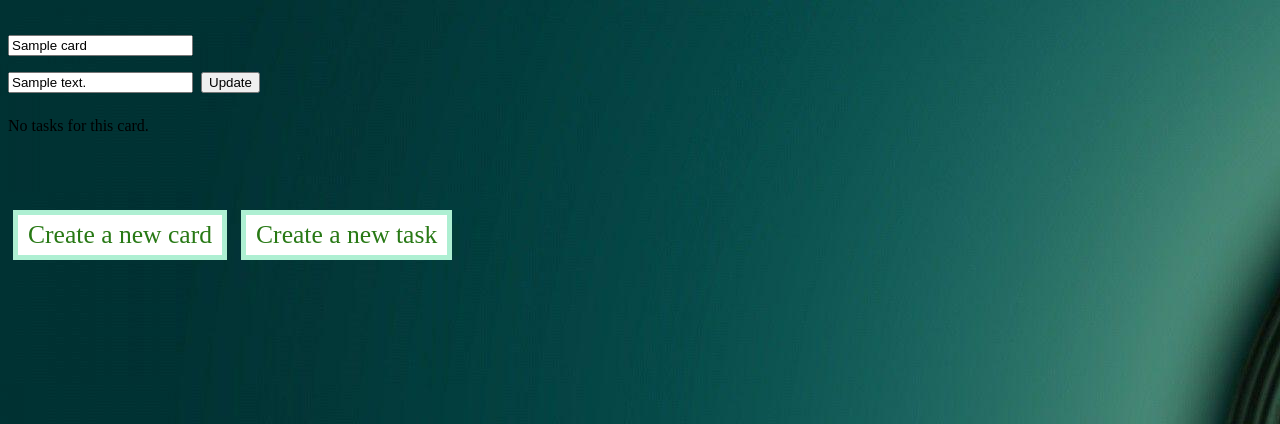
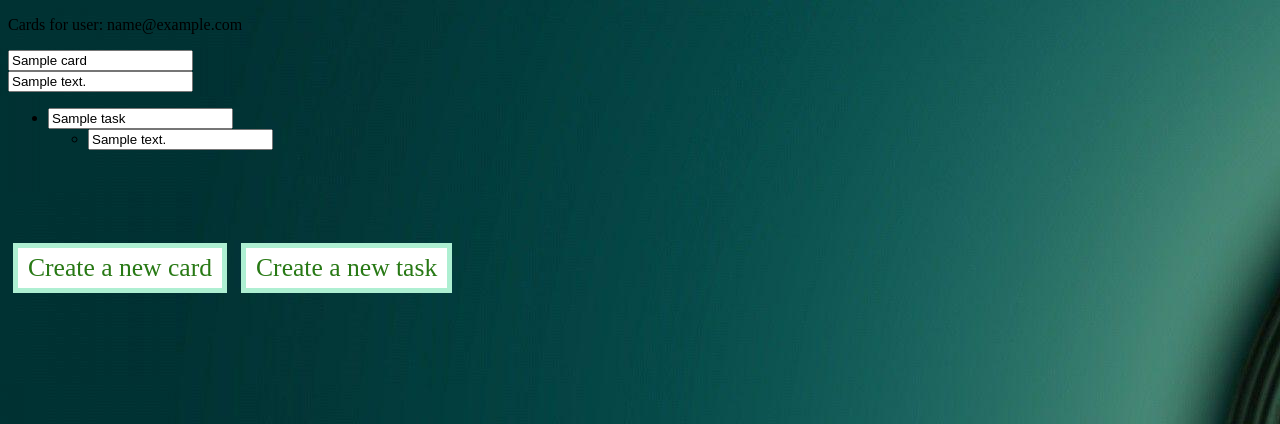
Before and after one commit to Andy-Wu12/cse442-spring2022-team-nohtyp, a PHP site: page /RUD.php in a window 1280 px wide. Shown: the top 424 px of the page. Run offline with PHP 8.4, Linux system fonts and the light colour scheme; the visitor is signed in with stand-in values (Sample User, id 1); tables that the repository leaves empty or names only in its code hold one stand-in row (values such as "Sample post"); data that the repository does not hold is empty.

Commit message:
Retrieves all cards and tasks for a specific user #49

```diff
--- a/Static_Pages/RUD.php
+++ b/Static_Pages/RUD.php
@@ -16,20 +16,54 @@ session_start();
 <!-- Card title -->
 <!--    <h1>-->
 <!--        <form id="update_title" action="./php/card-update.php" method="post">-->
-<!--            <input type="text" name="card_title" value="--><?php //include './php/card-retrieve-static.php'; echo $card_name;?><!--"><br>-->
-<!--            <input type="text" name="card_desc" value="--><?php //include './php/card-retrieve-static.php'; echo $card_desc;?><!--">-->
+<!--            <input type="text" name="card_title" value="-->
+<?php //include './php/card-retrieve-static.php'; echo $card_name;?><!--"><br>-->
+<!--            <input type="text" name="card_desc" value="-->
+<?php //include './php/card-retrieve-static.php'; echo $card_desc;?><!--">-->
 <!--            <input type="submit" name="submit" value="Update">-->
 <!--        </form>-->
 <!--    </h1>-->
 <!-- Tasks -->
 <?php
-    include './php/card-retrieve-static.php';
-    echo "<h1>
-            <form id='update_title' action='./php/card-update.php' method='post'>
-                <input type='type' name='card_title' value='$card_name'><br>
-                <input type='type' name='card_desc' value='$card_desc'>
-                <input type='submit' name='submit' value='Update'>
-            </form></h1>";
+include './php/card-retrieve.php';
+
+
+//    echo "    <form id='update_title' action='./php/card-update.php' method='post'>
+//                <input type='text' name='card_title' value='card_name_1'><br>
+//                <input type='text' name='card_desc' value='card_desc_1'><br>
+//                <input type='submit' name='submit' value='Update'><br>
+//            </form>";
+
+if (count($card_tasks) == 0) {
+    echo "<p>No cards to display.</p><br>";
+} else {
+    $card_index = 0;
+    echo "<form id='update_card' action='./php/card-update.php' method='post'>";
+    foreach ($card_tasks as $card_id => $tasks_array) {
+        // Start with displaying card info
+
+        generate_input('text', "card_title_".$card_index, $card_info[$card_index][0]);
+        generate_input('text', "card_desc_".$card_index, $card_info[$card_index][1]);
+        if (count($tasks_array) == 0){
+            echo "<ul><li>No tasks to display.</li></ul><br>";
+            continue;
+        }
+        echo "  <ul>";
+        // Start displaying task data
+        $task_index = 0;
+        foreach($tasks_array as $tuple){
+            $task_name = $tuple[0];
+            $task_desc = $tuple[1];
+
+            generate_task_input('text', "task_title_".$task_index, $task_name, true);
+            generate_task_input('text', "task_desc_".$task_index, $task_desc, false);
+            $task_index++;
+        }
+        $card_index++;
+        echo "</ul><br>";
+    }
+    echo "</form><br>";
+}
 
 // This displays tasks correctly
 //     if (count($card_tasks[$latest_id]) == 0){
@@ -43,22 +77,6 @@ session_start();
 //         echo "</dl><br>";
 // }
 
-    $form_string = "
-                    <form id='update_title' action='./php/card-update.php' method='post'>
-                        <input type='type' name='card_title' value='$card_name'><br>
-                        <input type='type' name='card_desc' value='$card_desc'><br>
-                            ";
-
-    if (count($card_tasks[$latest_id]) == 0){
-        echo "<p>No tasks for this card.</p><br>";
-    } else{
-        echo "<dl>";
-        foreach ($card_tasks[$latest_id] as $value){
-            echo "  <dt>$value[0]</dt>";
-            echo "  <dd>- $value[1]</dd>";
-        }
-        echo "</dl><br>";
-    }
 
 ?>
 
@@ -69,7 +87,6 @@ session_start();
     </ul> -->
 
 
-
 <br><br>
 <a class=redirect-button href="./create-card.html"> Create a new card </a>
 <a class=redirect-button href="./create-task.html"> Create a new task </a>
--- a/Static_Pages/php/card-retrieve-static.php
+++ b/Static_Pages/php/card-retrieve-static.php
@@ -41,7 +41,7 @@ $stmt->store_result();
 $stmt->bind_result($name, $description, $extra_notes);
 if ($stmt->num_rows > 0){
     while ($row = $stmt->fetch()) {
-        array_push($card_tasks[$latest_id], array($name, $description));
+        $card_tasks[$latest_id][] = array($name, $description);
     }
 }
 
--- a/Static_Pages/php/card-retrieve.php
+++ b/Static_Pages/php/card-retrieve.php
@@ -12,34 +12,51 @@ if ($mysqli->connect_error) {
     die("Connection failed: " . $mysqli->connect_error);
 }
 session_start();
+$email = $_SESSION['email'];
+echo "<p>Cards for user: $email</p>";
+$card_tasks = array(); # associative array -> (card_name => [tasks 1, task 2, ....])
+$card_info = array();   # 2d array -> ( (card_name, card_description), ... )
+
+// Retrieve card info
+$select_stmt = $mysqli->prepare("SELECT name, description, cardID FROM cards WHERE email = ?");
+$select_stmt->bind_param("s",$email);
+$select_stmt->execute();
+$select_stmt->store_result();
+$select_stmt->bind_result($name, $description, $card_id);
 
 
-// Retrieve card info
-$sql = "SELECT * description FROM cards";    # only using the card name and description for now
-$results = $mysqli->query($sql);
-
-$card_tasks = array(); # associative array -> (card_name => [tasks 1, task 2, ....])
-
-if ($results->num_rows > 0) {
-    $index = 0;
-    while ($row = $results->fetch_assoc()) {
-        // echo "id: " . $row["id"]. " - Name: " . $row["name"]. "Description: " . $row["description"]. "<br>";
-        $card_tasks[$row["name"]] = array();
-        $_SESSION["Card_$index"] = $row["name"];    // Used for hardcoded stuff
-        $index += 1;
+if ($select_stmt->num_rows > 0){
+    while ($row = $select_stmt->fetch()){
+        $card_tasks[$card_id] = array();
+        $card_info[] = array($name, $description);
     }
 }
-//else{
-//        echo "No cards in database. <br>";
-//    }
-//}
 
+$task_stmt = $mysqli->prepare("SELECT name, description, cardID FROM tasks WHERE email = ?");
+$task_stmt->bind_param("s", $email);
+$task_stmt->execute();
+$task_stmt->store_result();
+$task_stmt->bind_result($name, $description, $card_id);
 
-// Retrieve info
-// Does not handle the case where there is no card
-// This only works if the card name is passed as the parameter in "name" instead of the label
-$sql = "SELECT * FROM cards";
-$results = $mysqli->query($sql);
+if ($task_stmt->num_rows > 0){
+    while ($row = $task_stmt->fetch()){
 
+        $card_tasks[$card_id][] = array($name, $description);
+    }
+}
+
+function generate_input($type, $name, $value) {
+    $input_string = "<input type='$type' name='$name' value='$value'><br>";
+    echo $input_string;
+}
+function generate_task_input($type, $name, $value, $is_title) {
+    $input_string = '';
+    if ($is_title){
+        $input_string = "<li><input type='$type' name='$name' value='$value'></li>";
+    }else{
+        $input_string = "<ul><li><input type='$type' name='$name' value='$value'></li></ul>";
+    }
+    echo $input_string;
+}
 
 ?>
```
Lines whose indentation alone changed are shown as unchanged.
